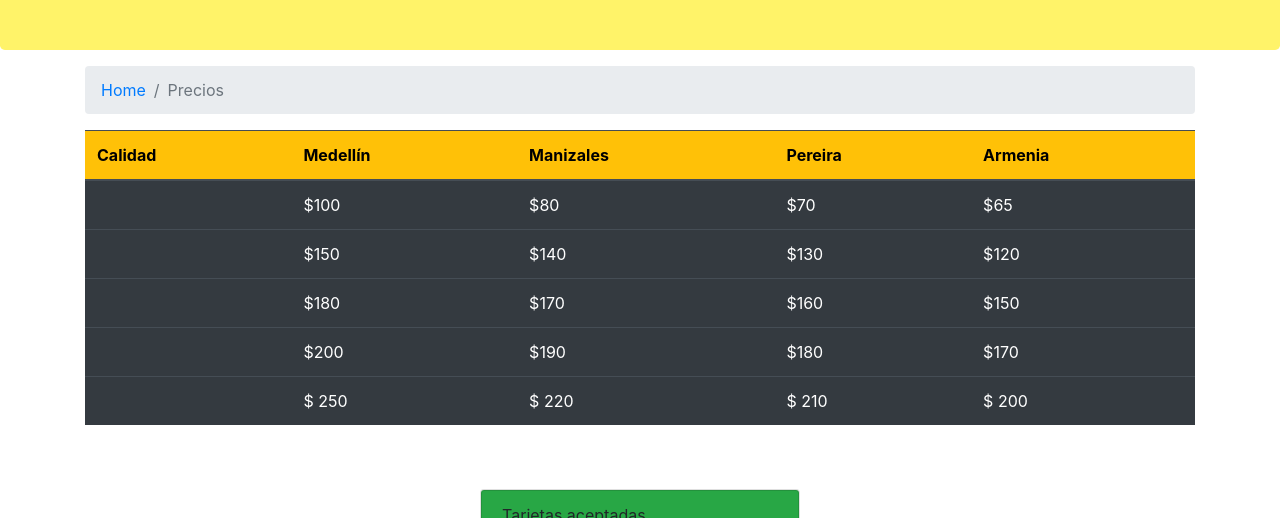
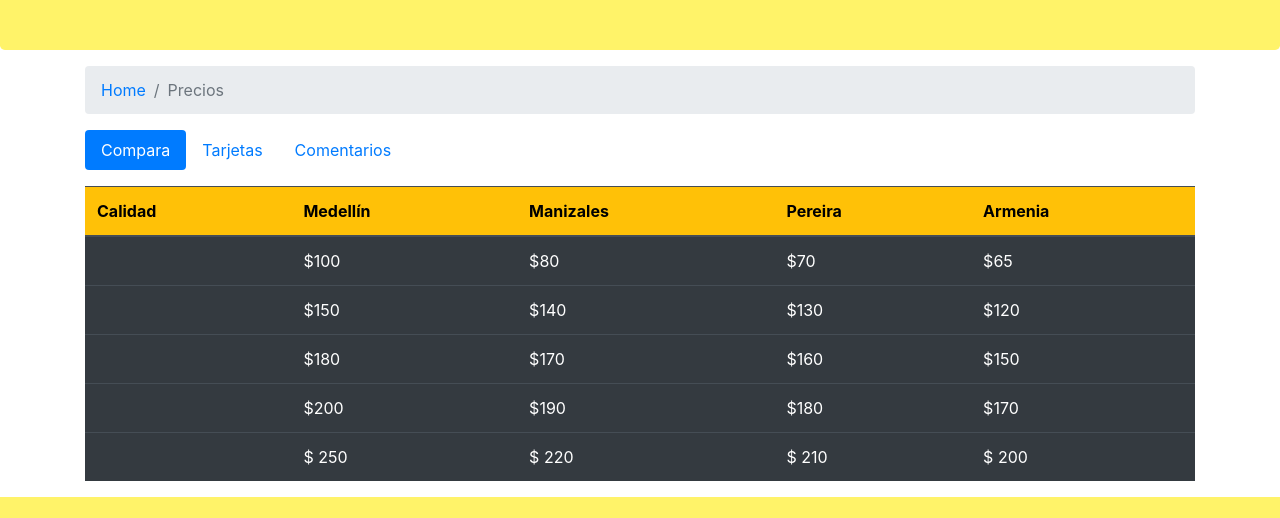
Before and after one commit to Arturo96/tallerBootstrap, a website: page guia-hoteles/secciones/precios.html in a window 1280 px wide. Shown: the part 182-700 px from the top of the page. Drawn offline with nearby package versions, Linux system fonts and the light colour scheme; a web font is replaced by a local one.

Commit message:
Solución Guía práctica de tabs y pills

```diff
--- a/guia-hoteles/css/styles.css
+++ b/guia-hoteles/css/styles.css
@@ -73,6 +73,10 @@ thead.bg-warning {
 	color: #000;
 }
 
+#tarjetas .card {
+	width: 20rem;
+}
+
 @media screen and (max-width: 575px) {
 	footer a {
 		text-align: center;
@@ -82,3 +86,10 @@ thead.bg-warning {
 		margin: 2rem 0;
 	}
 }
+
+@media screen and (max-width: 350px) {
+	#tarjetas .card {
+		width: 100%;
+	}
+
+}
--- a/guia-hoteles/secciones/precios.html
+++ b/guia-hoteles/secciones/precios.html
@@ -68,6 +68,52 @@
 					</ol>
 				</nav>
 
+				<ul class="nav nav-pills" id="myTab" role="tablist">
+					<li class="nav-item" role="presentation">
+						<a
+							class="nav-link active"
+							id="compara-tab"
+							data-toggle="pill"
+							href="#compara"
+							role="tab"
+							aria-controls="compara"
+							aria-selected="true"
+							>Compara</a
+						>
+					</li>
+					<li class="nav-item" role="presentation">
+						<a
+							class="nav-link"
+							id="tarjetas-tab"
+							data-toggle="pill"
+							href="#tarjetas"
+							role="tab"
+							aria-controls="tarjetas"
+							aria-selected="false"
+							>Tarjetas</a
+						>
+					</li>
+					<li class="nav-item" role="presentation">
+						<a
+							class="nav-link"
+							id="comentarios-tab"
+							data-toggle="pill"
+							href="#comentarios"
+							role="tab"
+							aria-controls="comentarios"
+							aria-selected="false"
+							>Comentarios</a
+						>
+					</li>
+				</ul>
+
+				<div class="tab-content mt-3" id="myTabContent">
+					<div
+						class="tab-pane fade show active"
+						id="compara"
+						role="tabpanel"
+						aria-labelledby="home-tab"
+					>
 						<div class="table-responsive">
 							<table class="table table-dark table-hover">
 								<thead class="bg-warning">
@@ -146,15 +192,20 @@
 								</tbody>
 							</table>
 						</div>
-
-
-					<div class="card my-5 mx-auto" style="width: 20rem;">
+					</div>
+					<div class="tab-pane fade" id="tarjetas" role="tabpanel" aria-labelledby="profile-tab">
+						<div class="card my-5 mx-auto">
 							<ul class="list-group">
 								<li class="list-group-item bg-success">Tarjetas aceptadas</li>
 								<li class="list-group-item">Tarjeta básica</li>
 								<li class="list-group-item">Tarjeta VIP</li>
 								<li class="list-group-item">Tarjeta Black</li>
 							</ul>
+						</div>
+					</div>
+					<div class="tab-pane fade" id="comentarios" role="tabpanel" aria-labelledby="contact-tab">
+						<h3 class="my-4">Comentarios</h3>
+					</div>
 				</div>
 			</div>
 		</section>
```
Lines whose indentation alone changed are shown as unchanged.
